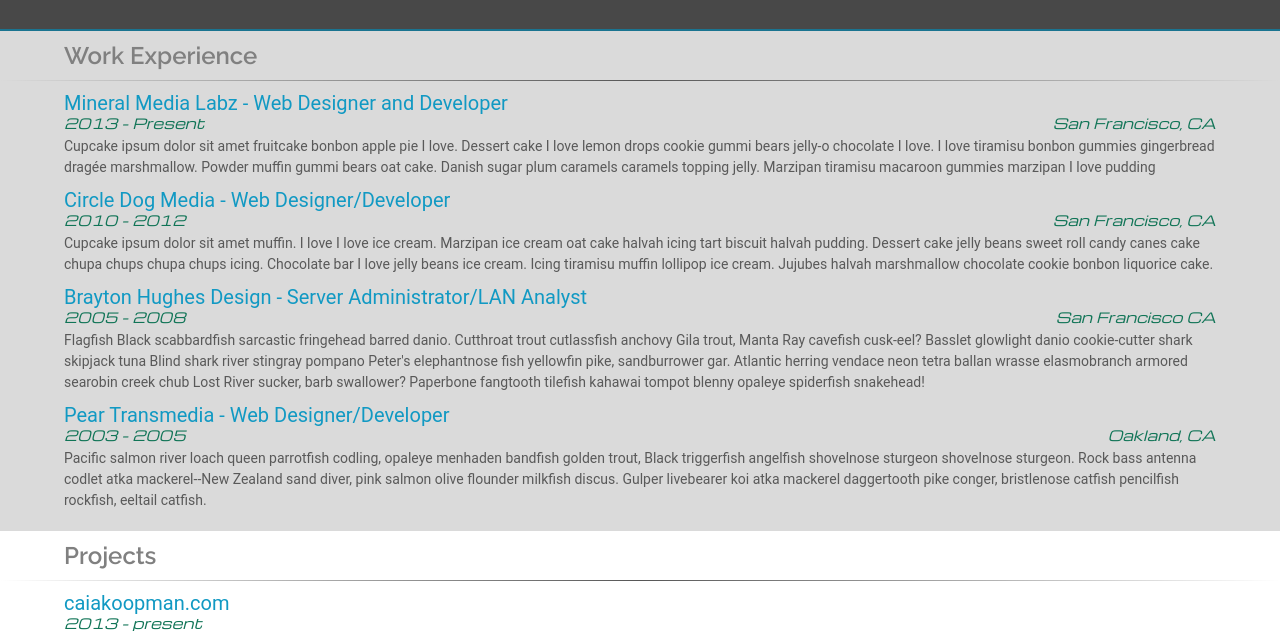
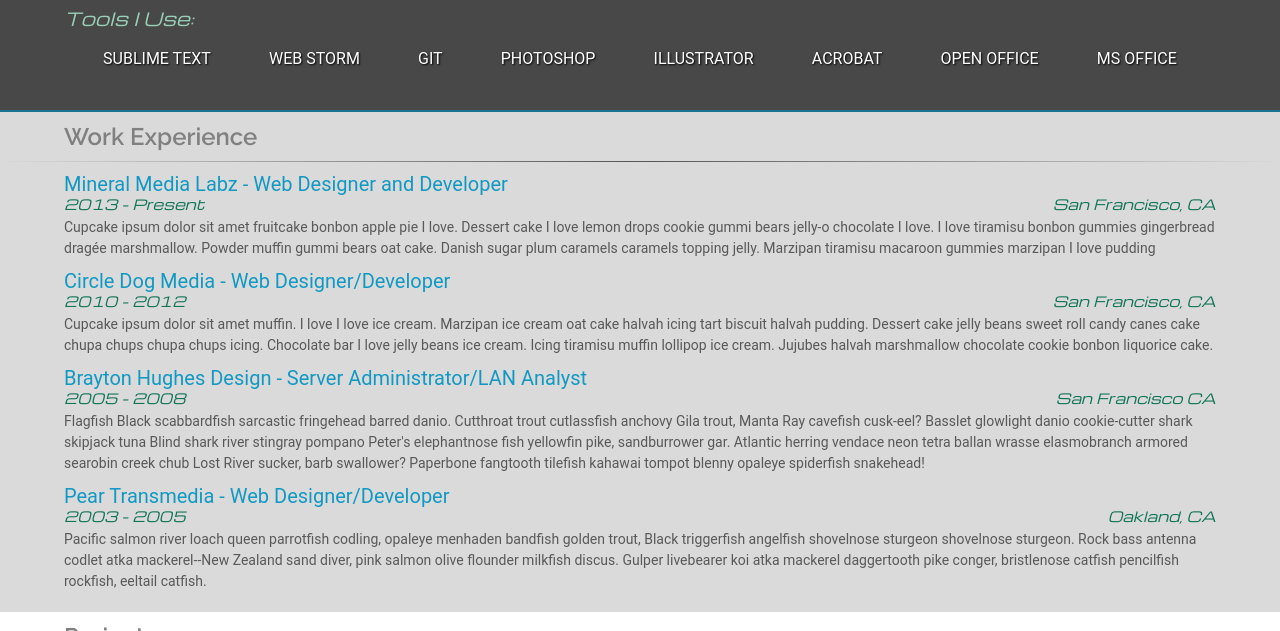
Before and after one commit to hellbertos/online-resume, a plain HTML site: page index.html in a window 1280 px wide. Shown: the part 469-1100 px from the top of the page. Drawn offline with nearby package versions, Linux system fonts and the light colour scheme; some packages are replaced by stand-ins of ours.

Commit message:
Add Tools section to header

```diff
--- a/css/style-extend.css
+++ b/css/style-extend.css
@@ -82,13 +82,23 @@ hr {
      border: 1px solid #B3B3B3
 }
 
-#skillsH3 {
+#skillsH3, #toolsH3 {
 	color: #99CFB6;
   	font-family: Michroma;
  	font-size: 18px;
  	font-weight: 300;
  }
 
+ #toolsH3 {
+ 	padding-left: 0;
+ }
+
+#tools li {
+	color: white;
+    font-family: 'Roboto', sans-serif;
+    text-shadow: 1px 1px 2px rgb(0,0,0);
+    text-transform: uppercase;
+}
  .sub-text {
  	font-size: 14px;
  }
--- a/js/helper.js
+++ b/js/helper.js
@@ -18,6 +18,9 @@ var HTMLwelcomeMsg = '<span class="welcome-message">%data%</span>';
 
 var HTMLskillsStart = '<h3 id="skillsH3">Skills at a Glance: <span class="sub-text">hover for more info</span></h3><ul id="skills" class="flex-box"></ul>';
 var HTMLskills = '<li class="flex-item">%data%</li>';
+
+var HTMLtoolsStart = '<h3 id="toolsH3">Tools I Use:</h3><ul id="tools" class="flex-box"></ul> ';
+var HTMLtools = '<li class="flex-item">%data%</li>';
 
 var HTMLworkStart = '<div class="work-entry"></div>';
 var HTMLworkEmployer = '<a href="#">%data%';
--- a/js/resumeBuilder.js
+++ b/js/resumeBuilder.js
@@ -27,6 +27,16 @@ var bio = {
         '<img class="skillsIco psSkill" src="./images/ico-ps.svg">',
         '<img class="skillsIco ilSkill" src="./images/ico-il.svg">'
 
+    ],
+    "tools" : [
+        'Sublime Text',
+        'Web Storm',
+        'Git',
+        'Photoshop',
+        'Illustrator',
+        'Acrobat',
+        'Open Office',
+        'MS Office'
     ],
     "display" : function() {
         // Append values from the BIO object to the page
@@ -69,6 +79,17 @@ var bio = {
                     for(var i = 0; i <= bio.skills.length - 1; i++) {
                         var formattedSkills = HTMLskills.replace("%data%", bio.skills[i]);
                         $('#skills').append(formattedSkills);
+                        }
+
+                    }
+
+                // The Tools section
+                if ((bio.tools.length > 0) === true ) {
+                    $('#header').append(HTMLtoolsStart);
+
+                    for(var i = 0; i <= bio.tools.length - 1; i++) {
+                        var formattedTools = HTMLtools.replace("%data%", bio.tools[i]);
+                        $('#tools').append(formattedTools);
                         }
 
                     }
```
